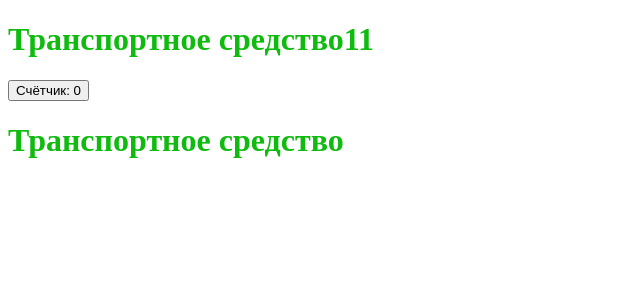
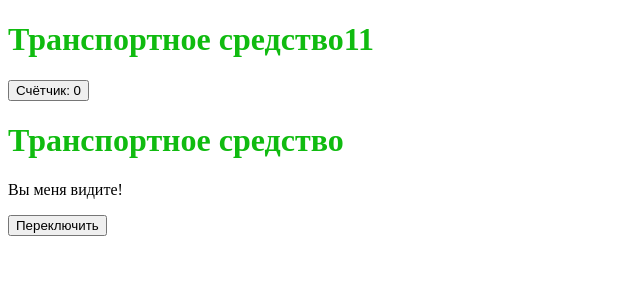
Before and after one commit to batmaann/Brooks_front, a Vue app: page / in a window 1280 px wide. Shown: the top 300 px of the page, without its empty margins (0-640 px from the left). Built offline with nearby package versions, Linux system fonts and the light colour scheme.

Commit message:
v4.0 Изучение директивов

```diff
--- a/src/App.vue
+++ b/src/App.vue
@@ -1,20 +1,23 @@
 <script lang="ts">
 import Vehicle from '@/components/Vehicle.vue';
 
-
-
-export default{
-components:{
-  Vehicle
-},
+export default {
+  components: {
+    Vehicle
+  },
+  data() {
+    return {
+      isVisible: true
+    };
+  }
 }
 </script>
 
 <template>
   <Vehicle />
 
-  <h1>Транспортное средство </h1>
-
-
-
+  <h1>Транспортное средство</h1>
+  <p v-if="isVisible">Вы меня видите!</p>
+  <p v-else>А теперь нет.</p>
+  <button @click="isVisible = !isVisible">Переключить</button>
 </template>
```
